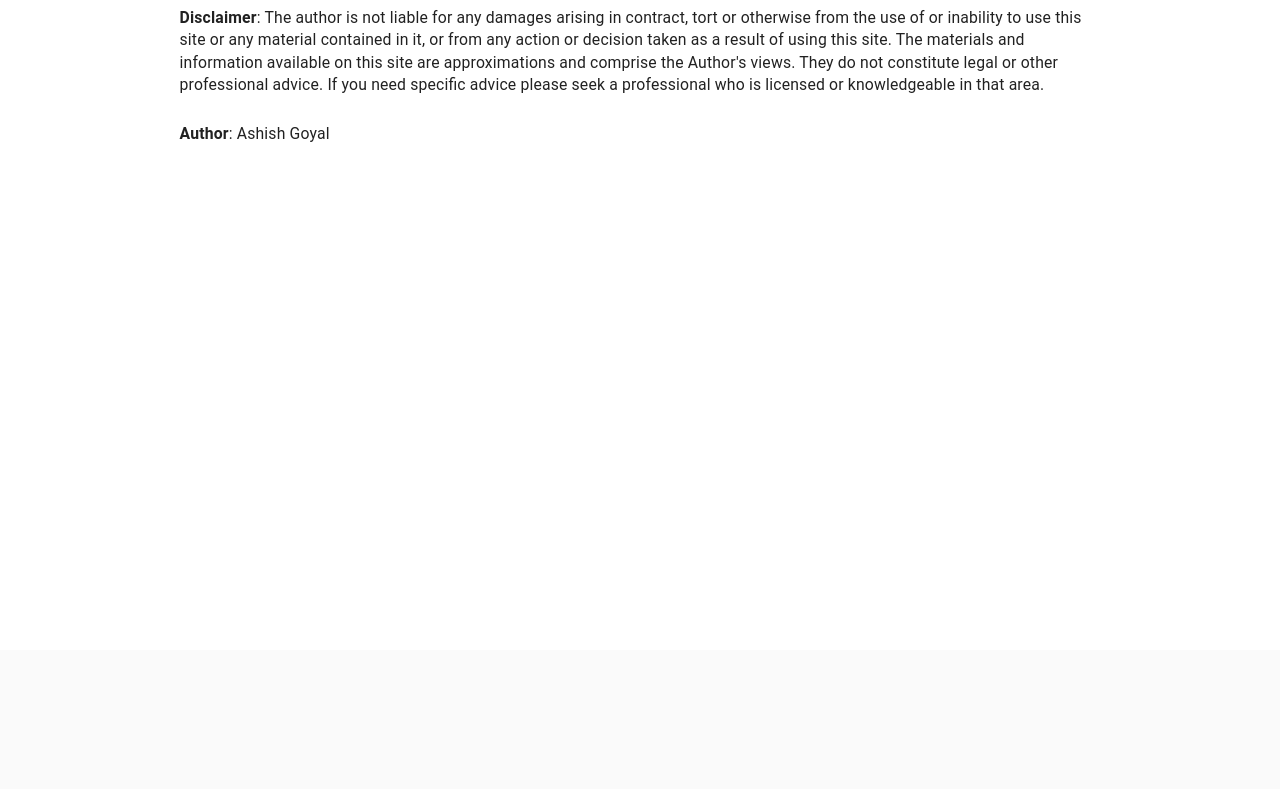
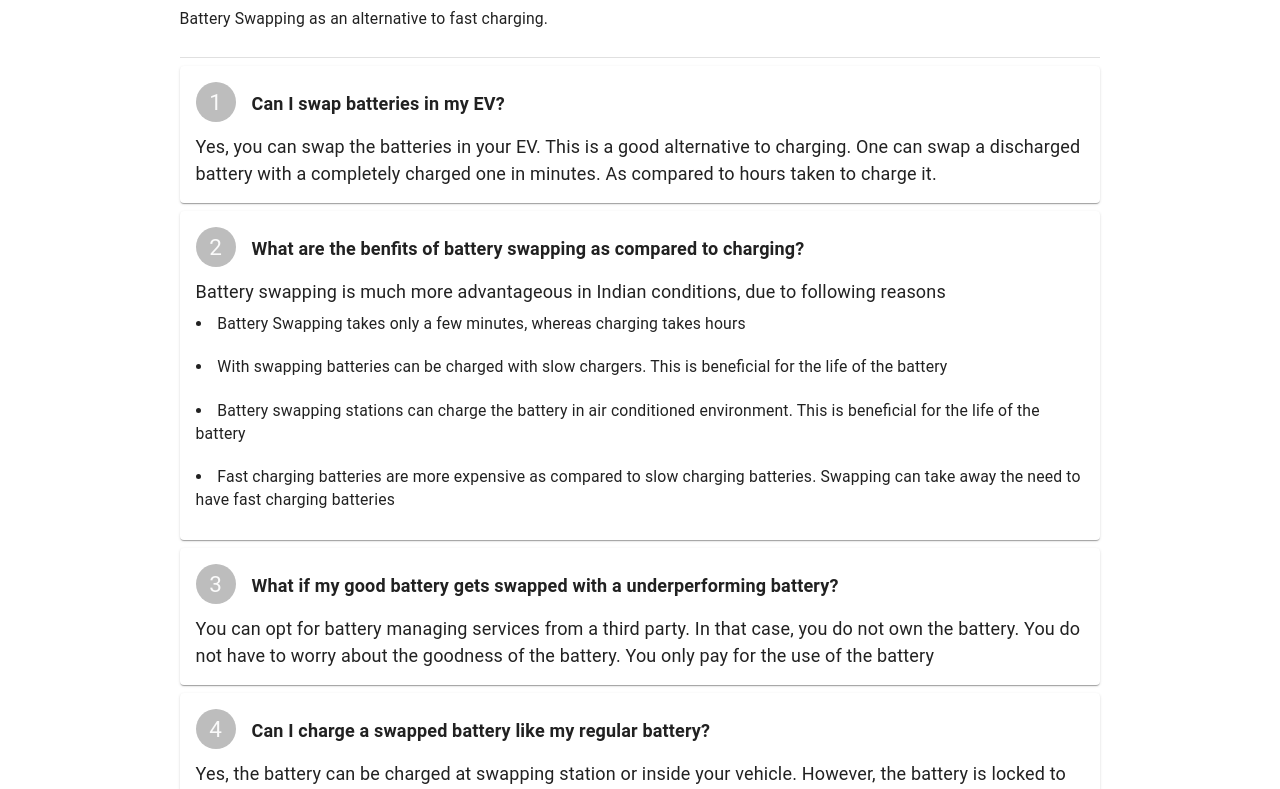
Before and after one commit to ashish19goyal/ev-mileage-calculator, a Gatsby site: page /battery-swapping in a window 1280 px wide. Before the commit this address had no page. Shown: the part 150-939 px from the top of the page. Before the commit the page ends 800 px from the top, so only its background shows below. Built offline with nearby package versions, Linux system fonts and the light colour scheme; Gatsby itself is replaced by a stand-in of ours.

Commit message:
Adding more questions

```diff
--- a/src/components/header.js
+++ b/src/components/header.js
@@ -19,6 +19,7 @@ import BatteryChargingFullIcon from "@material-ui/icons/BatteryChargingFull";
 import EcoIcon from "@material-ui/icons/Eco";
 import PowerIcon from "@material-ui/icons/Power";
 import DriveEtaIcon from "@material-ui/icons/DriveEta";
+import SwapHorizIcon from "@material-ui/icons/SwapHoriz";
 import HeaderLink from "../components/header-link";
 import Grid from "@material-ui/core/Grid";
 
@@ -102,6 +103,11 @@ const links = [
     link: "/charging-points",
     heading: "Charging Points",
     icon: <PowerIcon />,
+  },
+  {
+    link: "/battery-swapping",
+    heading: "Battery Swapping",
+    icon: <SwapHorizIcon />,
   },
   {
     link: "/environment",
--- /dev/null
+++ b/src/pages/battery-swapping.js
@@ -0,0 +1,63 @@
+import React from "react";
+
+import Layout from "../components/layout";
+import Seo from "../components/seo";
+import GridFaq from "../components/grid-faq";
+import Grid from "@material-ui/core/Grid";
+import Divider from "@material-ui/core/Divider";
+
+const questions = [
+  {
+    question: "Can I swap batteries in my EV?",
+    answer:
+      "Yes, you can swap the batteries in your EV. This is a good alternative to charging. One can swap a discharged battery with a completely charged one in minutes. As compared to hours taken to charge it.",
+  },
+  {
+    question:
+      "What are the benfits of battery swapping as compared to charging?",
+    answer:
+      "Battery swapping is much more advantageous in Indian conditions, due to following reasons",
+    list: [
+      "Battery Swapping takes only a few minutes, whereas charging takes hours",
+      "With swapping batteries can be charged with slow chargers. This is beneficial for the life of the battery",
+      "Battery swapping stations can charge the battery in air conditioned environment. This is beneficial for the life of the battery",
+      "Fast charging batteries are more expensive as compared to slow charging batteries. Swapping can take away the need to have fast charging batteries",
+    ],
+  },
+  {
+    question:
+      "What if my good battery gets swapped with a underperforming battery?",
+    answer:
+      "You can opt for battery managing services from a third party. In that case, you do not own the battery. You do not have to worry about the goodness of the battery. You only pay for the use of the battery",
+  },
+  {
+    question: "Can I charge a swapped battery like my regular battery?",
+    answer:
+      "Yes, the battery can be charged at swapping station or inside your vehicle. However, the battery is locked to be charged anywhere else.",
+  },
+];
+
+const BatteryPage = () => {
+  let serial = 0;
+  return (
+    <Layout>
+      <Seo title="Battery Swapping" questions={questions} />
+      <Grid container>
+        <Grid item xs={12}>
+          <h2>Battery Swapping</h2>
+        </Grid>
+        <Grid item xs={12}>
+          <p>Battery Swapping as an alternative to fast charging.</p>
+        </Grid>
+      </Grid>
+      <Divider />
+
+      {questions.map((question, i) => {
+        serial++;
+        return <GridFaq key={i} serial={serial} {...question} />;
+      })}
+    </Layout>
+  );
+};
+
+export default BatteryPage;
```
Also changed, not shown: src/pages/about-ev.js (+16 -0 lines), src/pages/batteries.js (+14 -0 lines), src/pages/index.js (+12 -12 lines).
